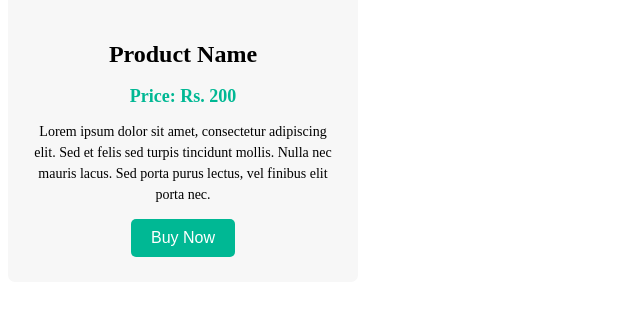
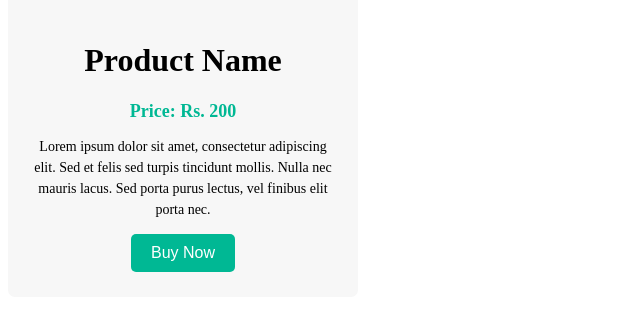
Before and after one commit to acciojob/pricing-card-Swabhimanc, a website: page main.html in a window 1280 px wide. Shown: the part 186-496 px from the top of the page, without its empty margins (0-640 px from the left). Drawn offline with Linux system fonts and the light colour scheme.

Commit message:
created a submission

```diff
--- a/main.html
+++ b/main.html
@@ -12,7 +12,7 @@
 
 	<div class="pricing-card">
   <img src="https://previews.123rf.com/images/mrokibul/mrokibul2301/mrokibul230102503/197369499-excellent-digital-art-illustration-of-red-blossom-tree-in-heart-shape-ai-generative.jpg" alt="Product Image">
-  <h2>Product Name</h2>
+  <h1>Product Name</h1>
   <h3>Price: Rs. 200</h3>
   <p>Lorem ipsum dolor sit amet, consectetur adipiscing elit. Sed et felis sed turpis tincidunt mollis. Nulla nec mauris lacus. Sed porta purus lectus, vel finibus elit porta nec.</p>
   <button class="buy-now-btn">Buy Now</button>
```
